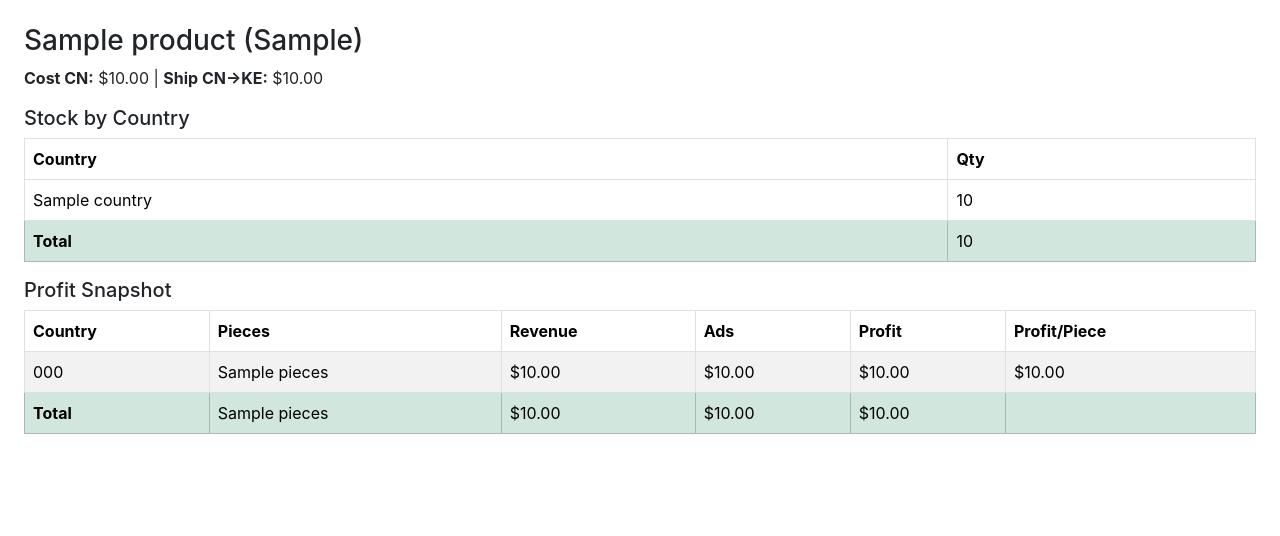
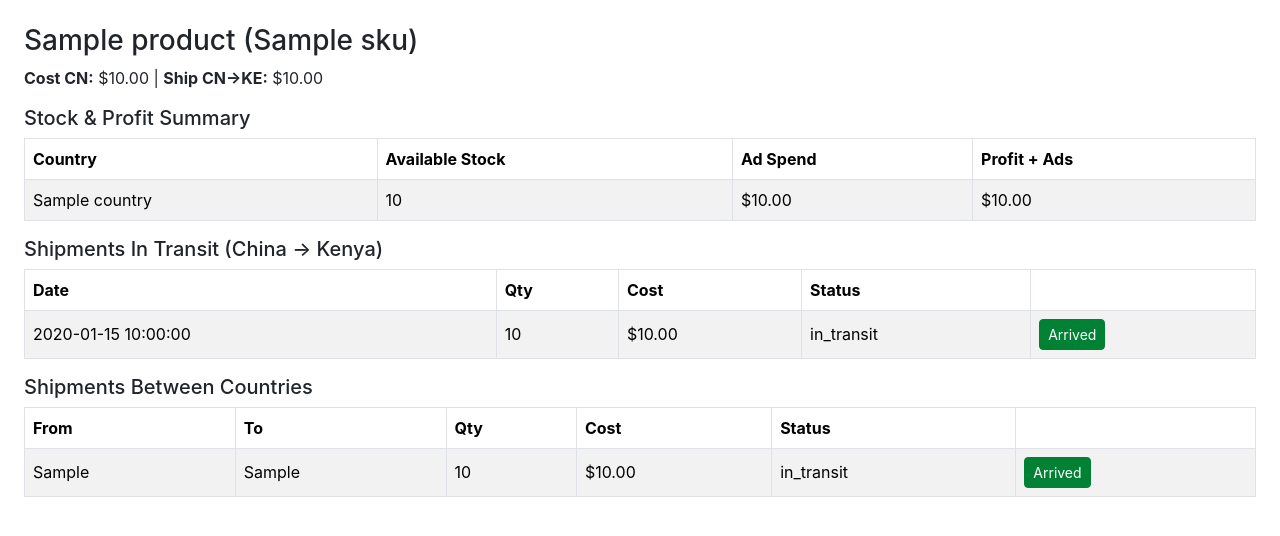
Before and after one commit to EAS-COD-System/eas, a Flask app: template templates/product.html in a window 1280 px wide. Shown: the part 56-592 px from the top of the page. Run offline with Flask 3, Linux system fonts and the light colour scheme; the template is opened without the code that fills it: most values are stand-ins (such as "Sample title", 1, 10 or a date in 2020).

Commit message:
Update product.html

```diff
--- a/templates/product.html
+++ b/templates/product.html
@@ -1,22 +1,58 @@
-
 {% extends "base.html" %}
 {% block content %}
-<h3>{{ product.product_name }} ({{ product.product_sku }})</h3>
-<p><b>Cost CN:</b> ${{ '%.2f'|format(product.cost_cn_usd) }} | <b>Ship CN→KE:</b> ${{ '%.2f'|format(product.default_cnke_ship_usd) }}</p>
+<h3>{{ product.name }} ({{ product.sku }})</h3>
+<p><b>Cost CN:</b> ${{ '%.2f'|format(product.cost) }} |
+<b>Ship CN→KE:</b> ${{ '%.2f'|format(product.shipping) }}</p>
 
-<h5>Stock by Country</h5>
-<table class="table table-bordered">
-<thead><tr><th>Country</th><th>Qty</th></tr></thead>
-<tbody>{% for s in stock_rows %}<tr><td>{{ s.country }}</td><td>{{ s.qty }}</td></tr>{% endfor %}
-<tr class="table-success"><td><b>Total</b></td><td>{{ stock_total }}</td></tr></tbody></table>
+<h5>Stock & Profit Summary</h5>
+<table class="table table-bordered table-striped">
+  <thead><tr><th>Country</th><th>Available Stock</th><th>Ad Spend</th><th>Profit + Ads</th></tr></thead>
+  <tbody>
+    {% for c in country_data %}
+    <tr>
+      <td>{{ c.country }}</td>
+      <td>{{ c.stock }}</td>
+      <td>${{ '%.2f'|format(c.spend) }}</td>
+      <td>${{ '%.2f'|format(c.profit_ads) }}</td>
+    </tr>
+    {% endfor %}
+  </tbody>
+</table>
 
-<h5>Profit Snapshot</h5>
-<table class="table table-bordered table-striped">
-<thead><tr><th>Country</th><th>Pieces</th><th>Revenue</th><th>Ads</th><th>Profit</th><th>Profit/Piece</th></tr></thead>
-<tbody>
-{% for r in profit_rows %}
-<tr><td>{{ r.country_code }}</td><td>{{ r.pieces }}</td><td>${{ '%.2f'|format(r.revenue_usd) }}</td><td>${{ '%.2f'|format(r.ad_usd) }}</td><td>${{ '%.2f'|format(r.profit_total_usd) }}</td><td>${{ '%.2f'|format(r.profit_per_piece_usd) }}</td></tr>
-{% endfor %}
-<tr class="table-success"><td><b>Total</b></td><td>{{ profit_totals.pieces }}</td><td>${{ '%.2f'|format(profit_totals.revenue_usd) }}</td><td>${{ '%.2f'|format(profit_totals.ad_usd) }}</td><td>${{ '%.2f'|format(profit_totals.profit_total_usd) }}</td><td></td></tr>
-</tbody></table>
+<h5>Shipments In Transit (China → Kenya)</h5>
+<table class="table table-striped table-bordered">
+  <thead><tr><th>Date</th><th>Qty</th><th>Cost</th><th>Status</th><th></th></tr></thead>
+  <tbody>
+  {% for s in shipments_cnke %}
+  <tr>
+    <td>{{ s.date }}</td><td>{{ s.qty }}</td><td>${{ '%.2f'|format(s.cost) }}</td><td>{{ s.status }}</td>
+    <td>
+      <form method="post" action="/mark_arrived">
+        <input type="hidden" name="id" value="{{ s.id }}">
+        <button class="btn btn-success btn-sm">Arrived</button>
+      </form>
+    </td>
+  </tr>
+  {% endfor %}
+  </tbody>
+</table>
+
+<h5>Shipments Between Countries</h5>
+<table class="table table-striped table-bordered">
+  <thead><tr><th>From</th><th>To</th><th>Qty</th><th>Cost</th><th>Status</th><th></th></tr></thead>
+  <tbody>
+  {% for m in moves %}
+  <tr>
+    <td>{{ m.from_country }}</td><td>{{ m.to_country }}</td>
+    <td>{{ m.qty }}</td><td>${{ '%.2f'|format(m.cost) }}</td><td>{{ m.status }}</td>
+    <td>
+      <form method="post" action="/mark_arrived_move">
+        <input type="hidden" name="id" value="{{ m.id }}">
+        <button class="btn btn-success btn-sm">Arrived</button>
+      </form>
+    </td>
+  </tr>
+  {% endfor %}
+  </tbody>
+</table>
 {% endblock %}
```
